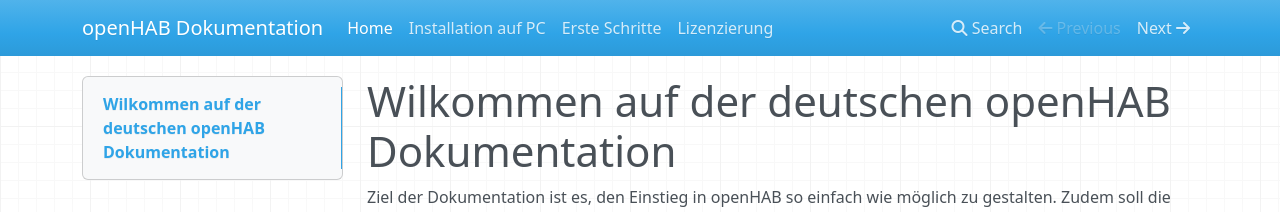
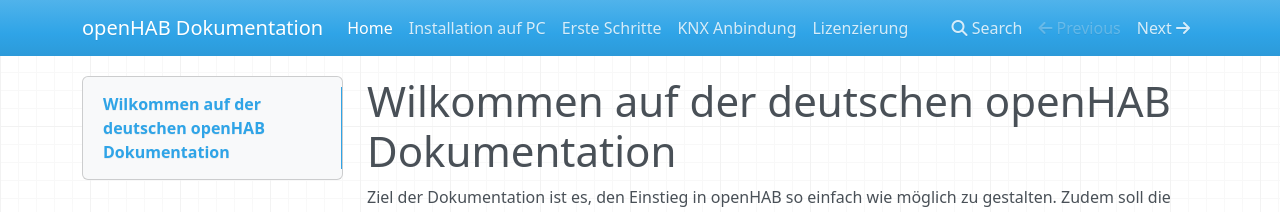
Before and after one commit to mepi0011/openhab.doc, an MkDocs documentation site: the page built from docs/index.md, in a window 1280 px wide. Shown: the top 212 px of the page. Built offline with MkDocs 1.6.1, drawn with Linux system fonts in a browser that asks for light colours; nearby versions of some CDN libraries; old or Windows-style settings are respelled for this version of MkDocs.

Commit message:
In file mkdocs.yml section KNS added

```diff
--- a/mkdocs.yml
+++ b/mkdocs.yml
@@ -3,4 +3,5 @@ pages:
 - [index.md, Home]
 - [Installation.md, Installation auf PC]
 - [Beispiel.md, Erste Schritte]
+- [KNX.md, KNX Anbindung]
 - [license.md, Lizenzierung]
```
